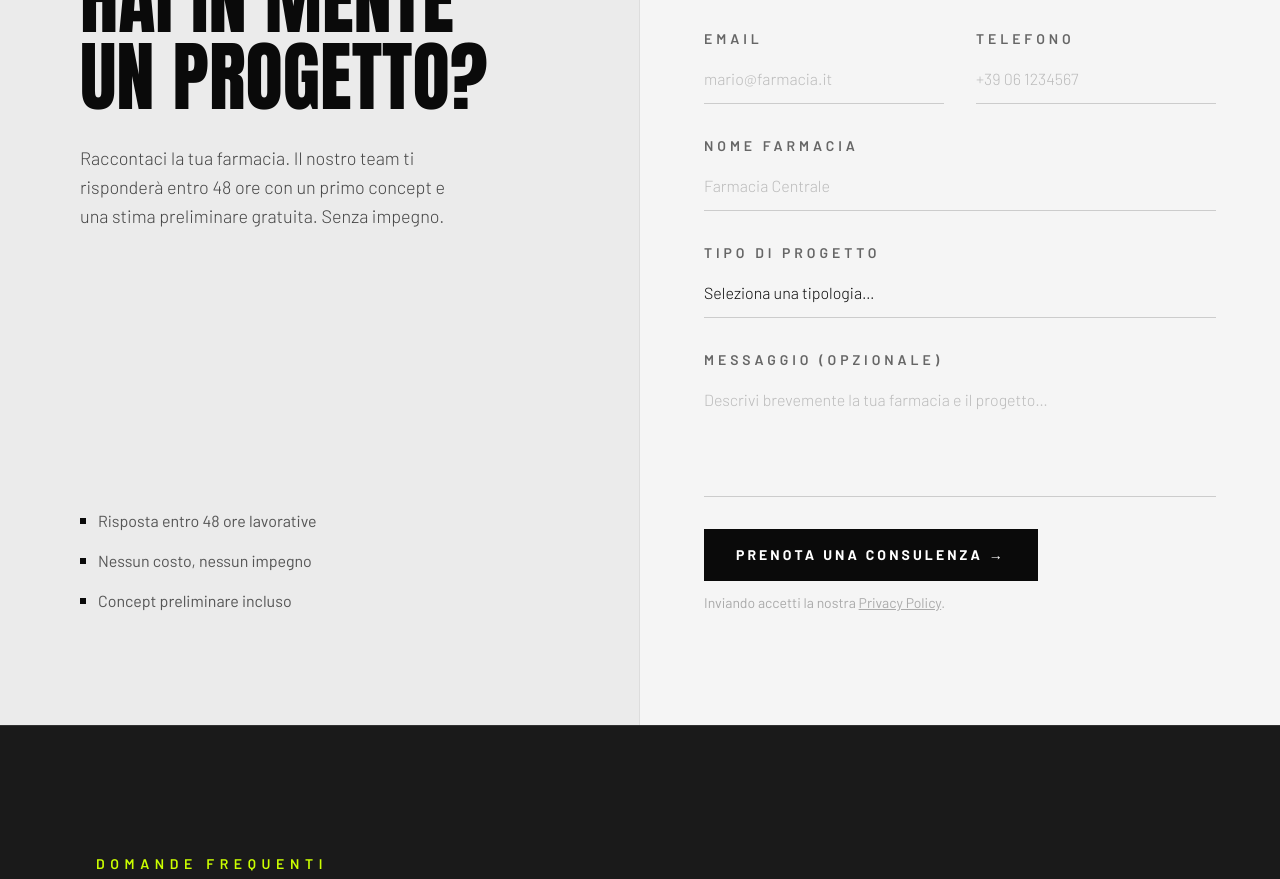
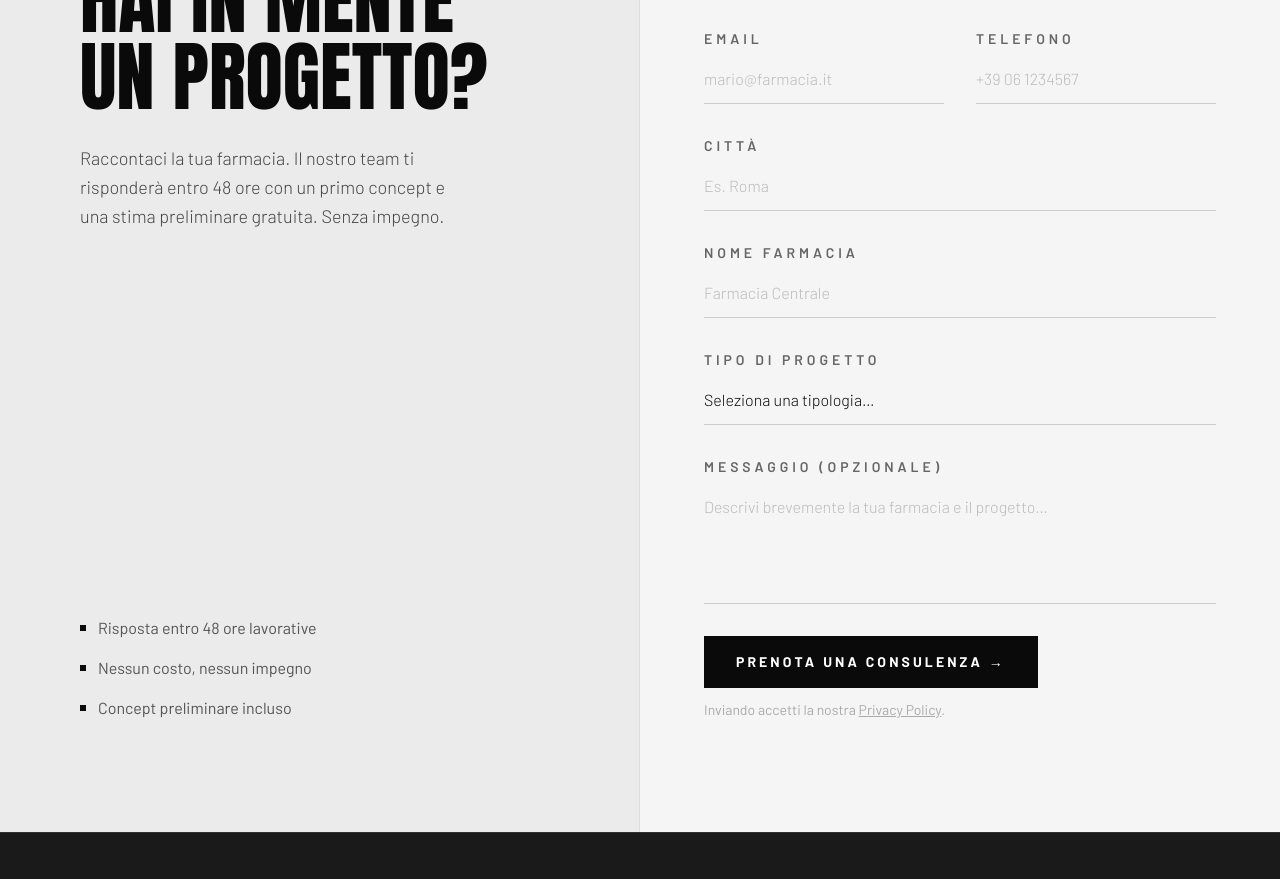
Before and after one commit to damianoconsorti/sartoretto-verna-lp, a React (Vite) app: page / in a window 1280 px wide. Shown: the part 5620-6499 px from the top of the page. Built offline with nearby package versions, Linux system fonts and the light colour scheme.

Commit message:
form zapier

```diff
--- a/components/ContactForm.tsx
+++ b/components/ContactForm.tsx
@@ -13,12 +13,13 @@ interface FormState {
   farmacia: string;
   email: string;
   telefono: string;
+  citta: string;
   tipologia: string;
   messaggio: string;
 }
 
 const empty: FormState = {
-  nome: '', cognome: '', farmacia: '', email: '', telefono: '', tipologia: '', messaggio: '',
+  nome: '', cognome: '', farmacia: '', email: '', telefono: '', citta: '', tipologia: '', messaggio: '',
 };
 
 const inputCls =
@@ -61,6 +62,7 @@ export default function ContactForm() {
           email: form.email,
           telefono: form.telefono,
           tipo_progetto: form.tipologia,
+          citta: form.citta,
           messaggio: form.messaggio,
         }),
       });
@@ -155,6 +157,12 @@ export default function ContactForm() {
                 </Field>
               </div>
 
+              {/* Città */}
+              <Field label="Città" id="citta">
+                <input id="citta" type="text" placeholder="Es. Roma"
+                  value={form.citta} onChange={(e) => update('citta', e.target.value)} className={inputCls} />
+              </Field>
+
               {/* Nome farmacia */}
               <Field label="Nome farmacia" id="farmacia">
                 <input id="farmacia" type="text" placeholder="Farmacia Centrale"
```
